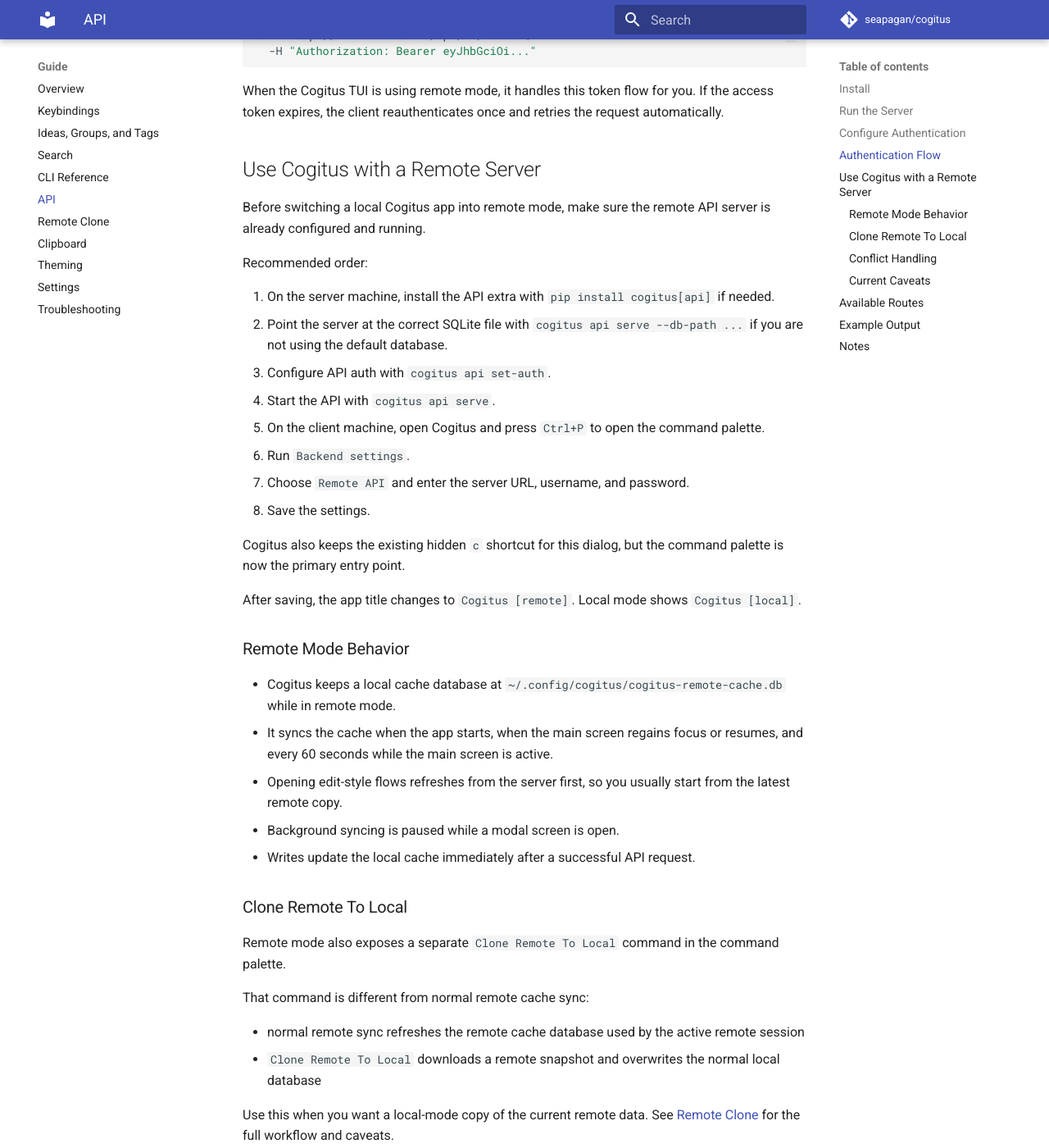
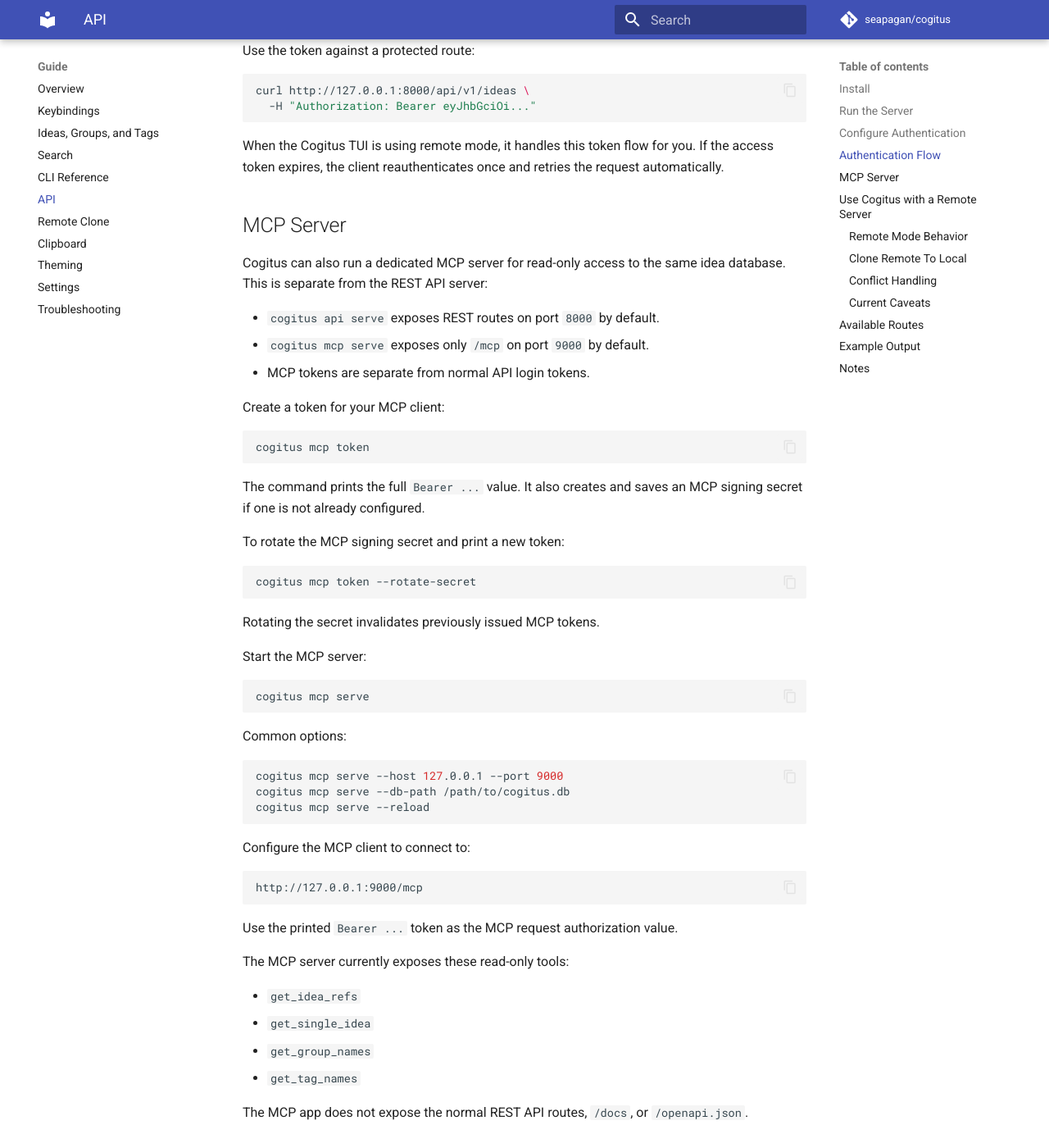
Before and after one commit to seapagan/cogitus, an MkDocs documentation site: the page built from docs/user-guide/api.md, in a window 1280 px wide and 1400 px high, scrolled down 2160 px. Shown: the whole window at 82% size. Built offline with MkDocs 1.6.1 and Material for MkDocs 9.7.7, drawn with Linux system fonts in a browser that asks for light colours; comment, search, counter and statistics services are not loaded; some of the changed text lies outside the part shown.

Commit message:
docs: document MCP server usage
Signed-off-by: Grant Ramsay <seapagan@gmail.com>

````diff
--- a/docs/user-guide/api.md
+++ b/docs/user-guide/api.md
@@ -1,7 +1,8 @@
 # API
 
 Cogitus includes an optional FastAPI server that exposes ideas, groups, and
-tags over HTTP.
+tags over HTTP. It also includes a separate MCP server for read-only tool
+access from MCP clients.
 
 !!! warning
     This API is still a work in progress. Bearer-token authentication is now
@@ -43,6 +44,9 @@
 ```
 
 Use `--db-path` to point the API at a specific Cogitus SQLite database file.
+
+`cogitus api serve` exposes the REST API only. It does not mount the MCP
+endpoint.
 
 ## Configure Authentication
 
@@ -106,6 +110,64 @@
 When the Cogitus TUI is using remote mode, it handles this token flow for you.
 If the access token expires, the client reauthenticates once and retries the
 request automatically.
+
+## MCP Server
+
+Cogitus can also run a dedicated MCP server for read-only access to the same
+idea database. This is separate from the REST API server:
+
+- `cogitus api serve` exposes REST routes on port `8000` by default.
+- `cogitus mcp serve` exposes only `/mcp` on port `9000` by default.
+- MCP tokens are separate from normal API login tokens.
+
+Create a token for your MCP client:
+
+```bash
+cogitus mcp token
+```
+
+The command prints the full `Bearer ...` value. It also creates and saves an
+MCP signing secret if one is not already configured.
+
+To rotate the MCP signing secret and print a new token:
+
+```bash
+cogitus mcp token --rotate-secret
+```
+
+Rotating the secret invalidates previously issued MCP tokens.
+
+Start the MCP server:
+
+```bash
+cogitus mcp serve
+```
+
+Common options:
+
+```bash
+cogitus mcp serve --host 127.0.0.1 --port 9000
+cogitus mcp serve --db-path /path/to/cogitus.db
+cogitus mcp serve --reload
+```
+
+Configure the MCP client to connect to:
+
+```text
+http://127.0.0.1:9000/mcp
+```
+
+Use the printed `Bearer ...` token as the MCP request authorization value.
+
+The MCP server currently exposes these read-only tools:
+
+- `get_idea_refs`
+- `get_single_idea`
+- `get_group_names`
+- `get_tag_names`
+
+The MCP app does not expose the normal REST API routes, `/docs`, or
+`/openapi.json`.
 
 ## Use Cogitus with a Remote Server
 
@@ -197,6 +259,8 @@
 - `/docs` for the interactive FastAPI docs
 - `/openapi.json` for the OpenAPI schema
 
+The MCP server is separate and exposes only `/mcp`.
+
 ## Example Output
 
 Health check:
@@ -251,4 +315,5 @@
 - The API uses the same SQLite-backed data model as the local app.
 - Server auth configuration is currently stored in the normal Cogitus config
   file.
+- MCP auth uses a separate long-lived bearer token and signing secret.
 - This is still intended for light use today, not heavy multi-user deployment.
````
Also changed, not shown: README.md (+1 -0 lines), docs/user-guide/cli.md (+22 -0 lines), docs/user-guide/settings.md (+26 -0 lines).
